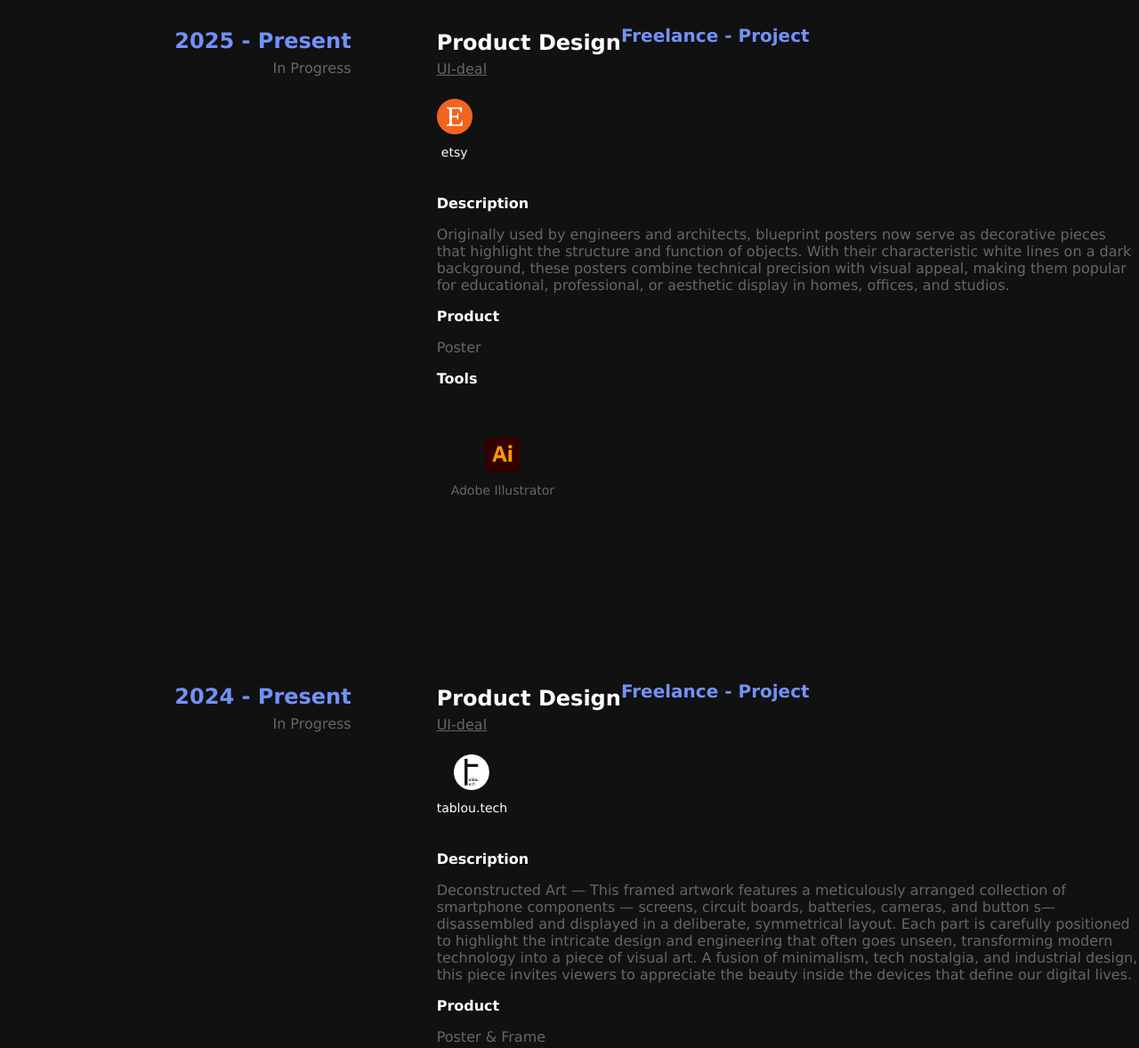
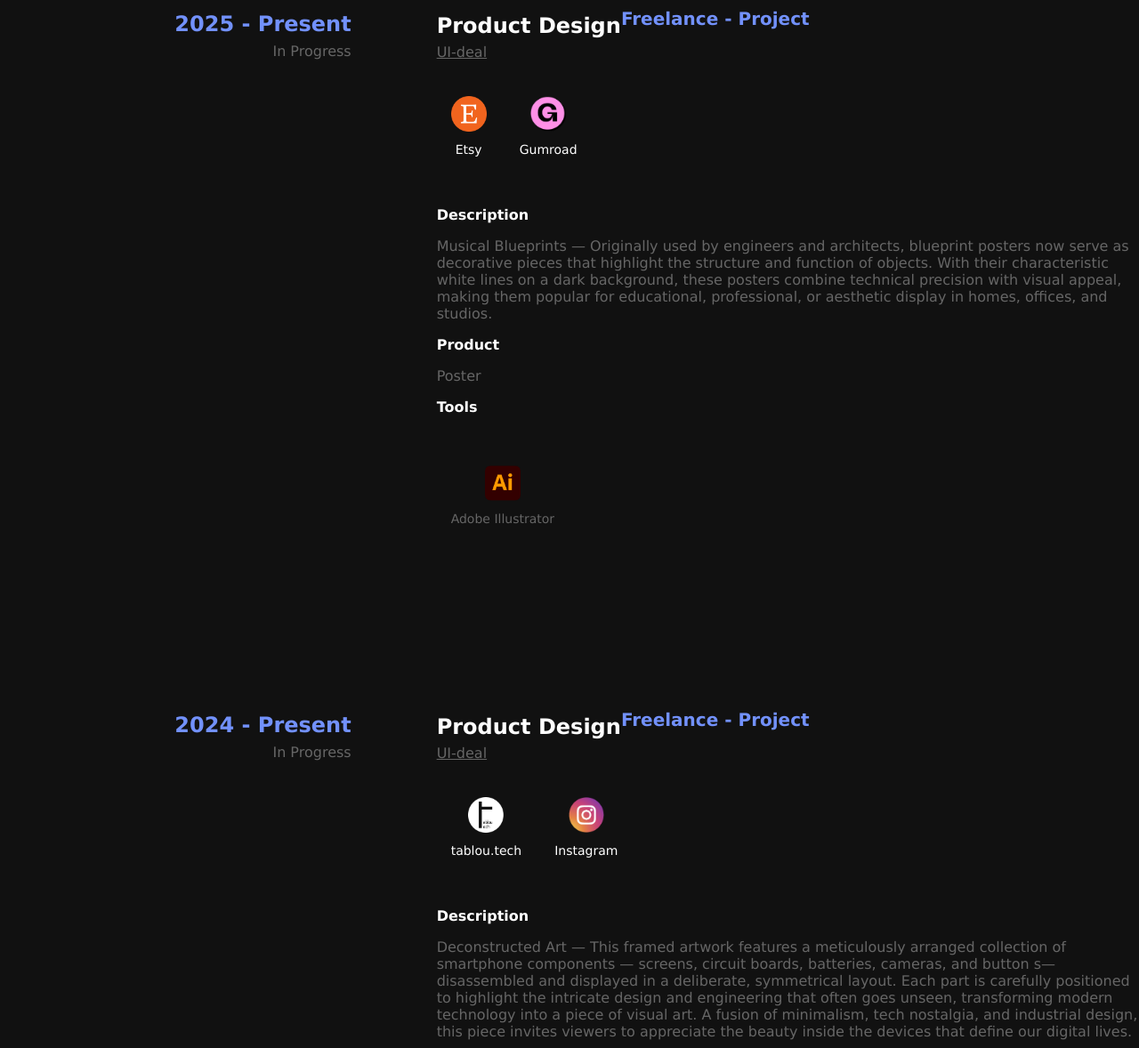
Before and after one commit to Foianu/Portfolio-Design, a plain HTML site: page pages/CV.html in a window 1280 px wide. Shown: the part 802-1980 px from the top of the page at 89% size. Drawn offline with Linux system fonts and the light colour scheme.

Commit message:
updated CV page

```diff
--- a/css/styles-CV.css
+++ b/css/styles-CV.css
@@ -234,15 +234,6 @@ section a {
     padding: 10px 0 7px 0;
 }
 
-/*
-.tools {
-    display: grid;
-    grid-template-columns: repeat(3, 1fr);
-    gap: 1rem;
-    padding: 2rem 0 2rem 0;
-}
-*/
-
 
 
     .tools-icons {
@@ -294,13 +285,10 @@ section a {
 
 
 
-.portfolio {
-    justify-items: start;
-    gap: 2rem;
-    padding: 1.5rem 0 1.5rem 0;
-}
-
     .portfolio-icons {
+        display: inline-block;
+        padding: 1.5rem 0 1.5rem 0;
+        margin: 1rem;
         text-align: center;
     }
 
--- a/pages/CV.html
+++ b/pages/CV.html
@@ -43,8 +43,6 @@
 
 <!-- 2025 Job UI-deal -->
 
-Neurografica
-
         <section>
             <div class="grid-container">
                 <div class="description-left">
@@ -63,8 +61,13 @@ Neurografica
                         <div class="portfolio">
                             <div class="portfolio-icons">
                                 <a href="" target="_blank"><img src="../img/etsy.png" width="40px" height="40px"></a>
-                                <p>etsy</p>
+                                <p>Etsy</p>
                             </div>
+
+                            <div class="portfolio-icons">
+                                <a href="https://valentinafoianu.gumroad.com/l/qyqqwc?layout=profile" target="_blank"><img src="../img/gumroad.png" width="40px" height="40px"></a>
+                                <p>Gumroad</p>
+                            </div>
                         </div>
                     </div>
 
@@ -72,7 +75,7 @@ Neurografica
                         <p><b>Description</b></p>
                     </div>
 
-                    <p>Originally used by engineers and architects, blueprint posters now serve as decorative pieces that highlight the structure and function of objects. With their characteristic white lines on a dark background, these posters combine technical precision with visual appeal, making them popular for educational, professional, or aesthetic display in homes, offices, and studios.</p>
+                    <p>Musical Blueprints — Originally used by engineers and architects, blueprint posters now serve as decorative pieces that highlight the structure and function of objects. With their characteristic white lines on a dark background, these posters combine technical precision with visual appeal, making them popular for educational, professional, or aesthetic display in homes, offices, and studios.</p>
 
                     <div class="skills">
                         <p><b>Product</b></p>
@@ -117,6 +120,11 @@ Neurografica
                             <div class="portfolio-icons">
                                 <a href="https://tablou.tech/" target="_blank"><img src="../img/tablou-tech.png" width="40px" height="40px"></a>
                                 <p>tablou.tech</p>
+                            </div>
+
+                            <div class="portfolio-icons">
+                                <a href="https://www.instagram.com/tablou.tech/" target="_blank"><img src="../img/Instagram_round.png" width="40px" height="40px"></a>
+                                <p>Instagram</p>
                             </div>
                         </div>
 
@@ -196,8 +204,18 @@ Neurografica
 
                     <div class="portfolio">
                         <div class="portfolio-icons">
-                            <a href="https://www.behance.net/valentinafoianu" target="_blank"><img src="../img/Behance_round.png" width="40px" height="40px"></a>
-                            <p>Behance</p>
+                            <a href="https://www.fiverr.com/s/wkB7qg8" target="_blank"><img src="../img/fiverr.png" width="40px" height="40px"></a>
+                            <p>Fiverr</p>
+                        </div>
+
+                        <div class="portfolio-icons">
+                            <a href="https://www.upwork.com/freelancers/~016b724ab57501c12b" target="_blank"><img src="../img/upwork.png" width="40px" height="40px"></a>
+                            <p>Upwork</p>
+                        </div>
+
+                        <div class="portfolio-icons">
+                            <a href="https://www.freelancer.com/u/Foianu" target="_blank"><img src="../img/freelancer.png" width="40px" height="40px"></a>
+                            <p>Freelancer</p>
                         </div>
                     </div>
 
```
Also changed, not shown: img/fiverr.png (added), img/freelancer.png (added), img/gumroad.png (added), img/upwork.png (added).
